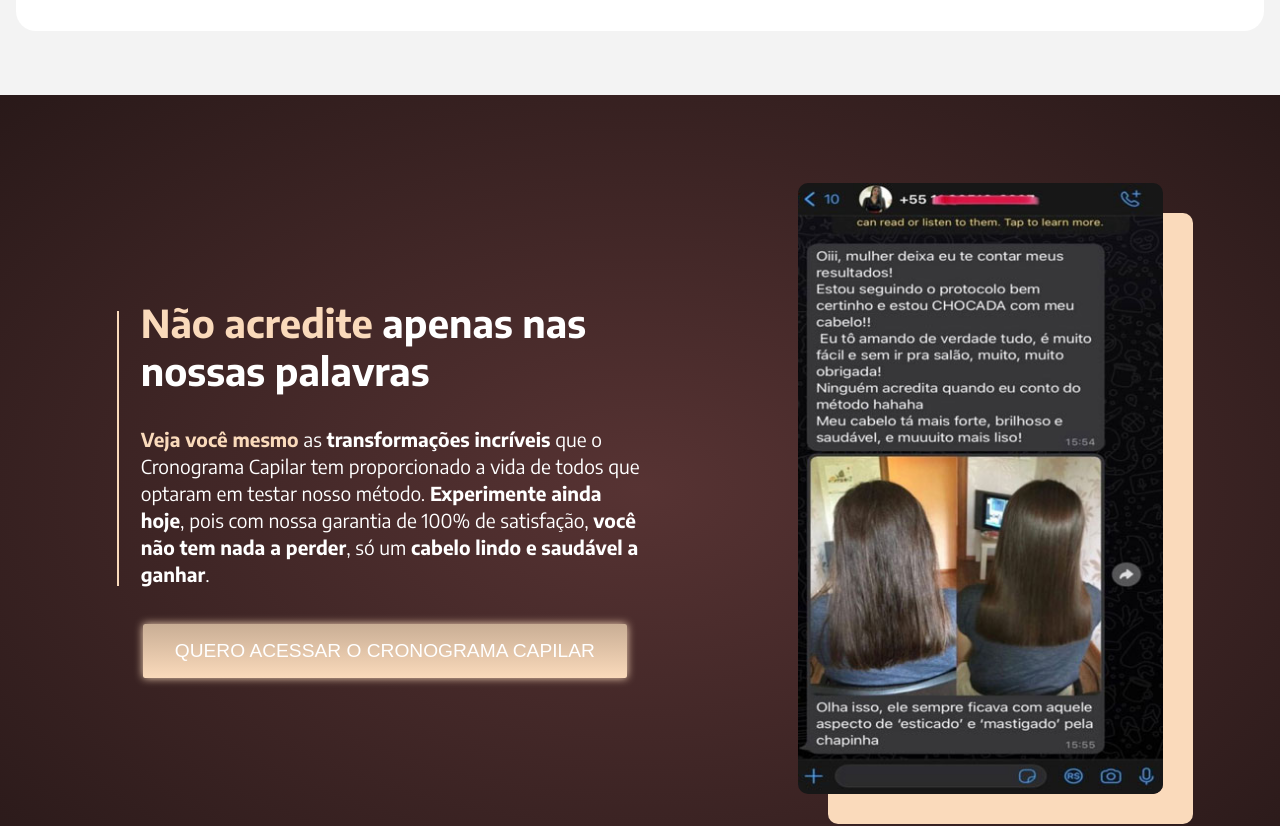
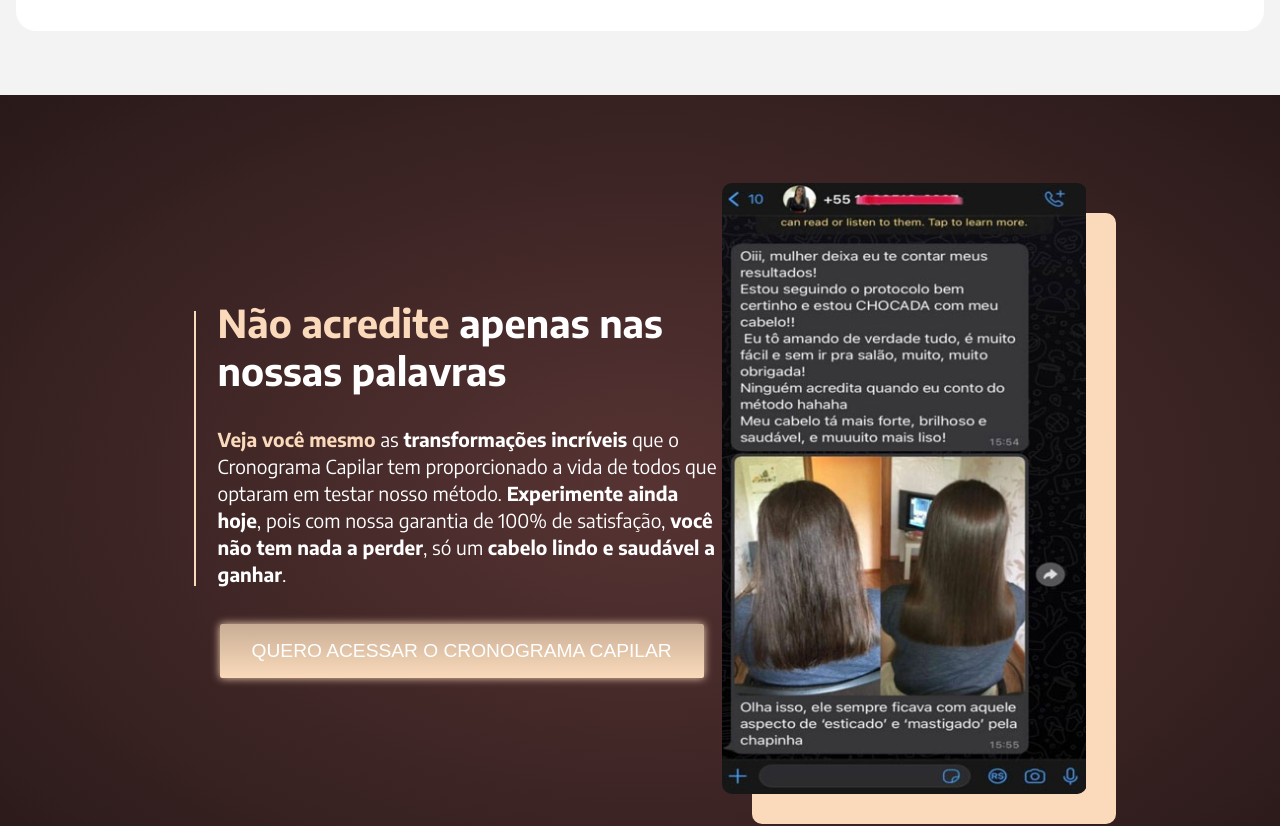
Before and after one commit to BOTConlow/pvcabelo, a React (Vite) app: page / in a window 1280 px wide. Shown: the part 1597-2423 px from the top of the page. Built offline with nearby package versions, Linux system fonts and the light colour scheme.

Commit message:
meu commit

```diff
--- a/src/components/depoimentos/styles.js
+++ b/src/components/depoimentos/styles.js
@@ -2,7 +2,6 @@ import styled from 'styled-components'
 
 export const DepoimentosContainer = styled.div`
 
-    width: 100%;
     display: flex;
     justify-content: space-around;
     align-items: center;
@@ -14,7 +13,7 @@ export const DepoimentosContainer = styled.div`
             flex-direction: column;
             align-items: center;
             justify-content: center;
-            margin: 1rem 0 3rem;
+            margin: 0 0 3rem;
             padding: 1rem;
         }
 
--- a/src/components/grupo/styles.js
+++ b/src/components/grupo/styles.js
@@ -3,11 +3,15 @@ import styled from 'styled-components'
 export const GrupoContainer = styled.div`
 
     padding: 3rem 0;
-    width: 100%;
     display: flex;
     flex-direction: column;
     justify-content: center;
     align-items: center;
+
+    @media (max-width: 1000px) {
+        padding: 1rem;
+    }
+
 
     button {
         margin-top: 1.5rem;
--- a/src/components/header/styles.js
+++ b/src/components/header/styles.js
@@ -7,6 +7,14 @@ export const HeaderContainer = styled.header`
     align-items: center;
     justify-content: space-between;
     text-align: center;
+
+    @media (max-width: 1000px) {
+
+        justify-content: space-around;
+        gap: 5rem;
+
+    }
+
 `
 
 export const ButtonContent = styled.header`
```
